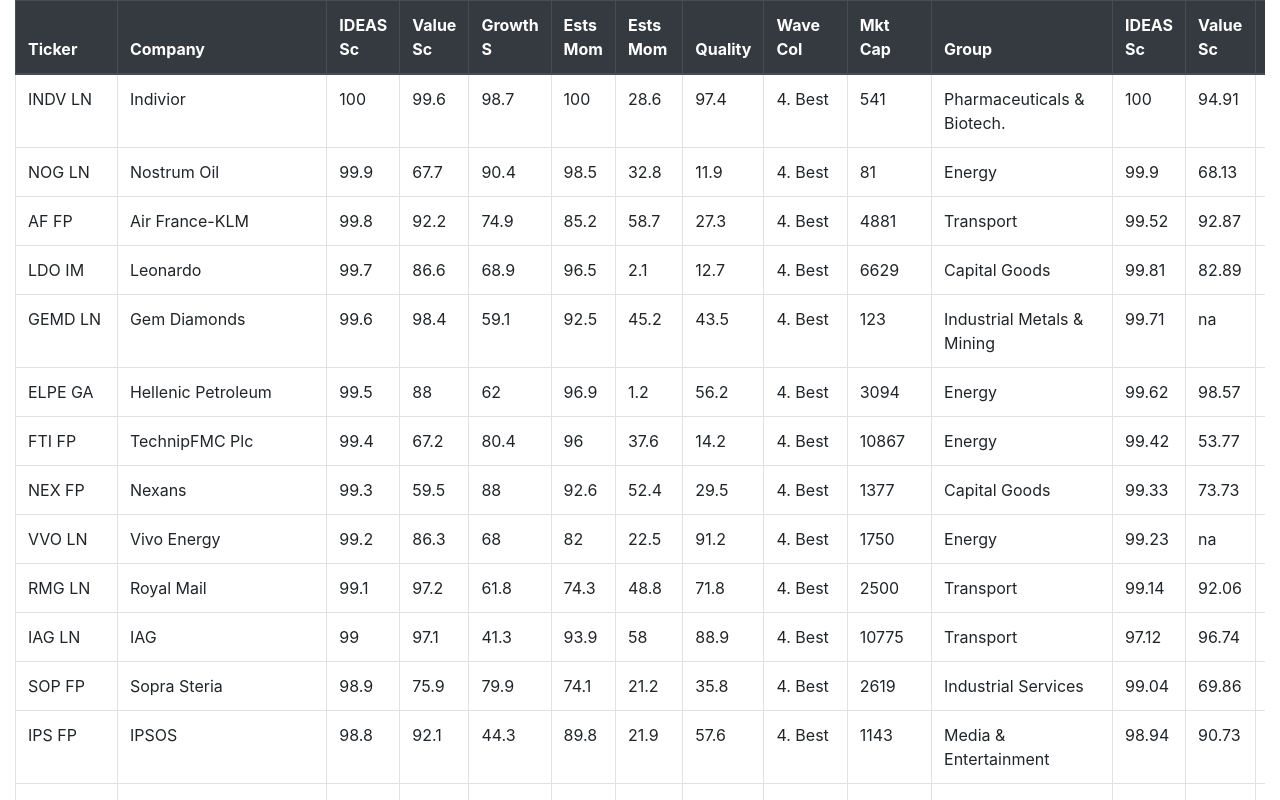
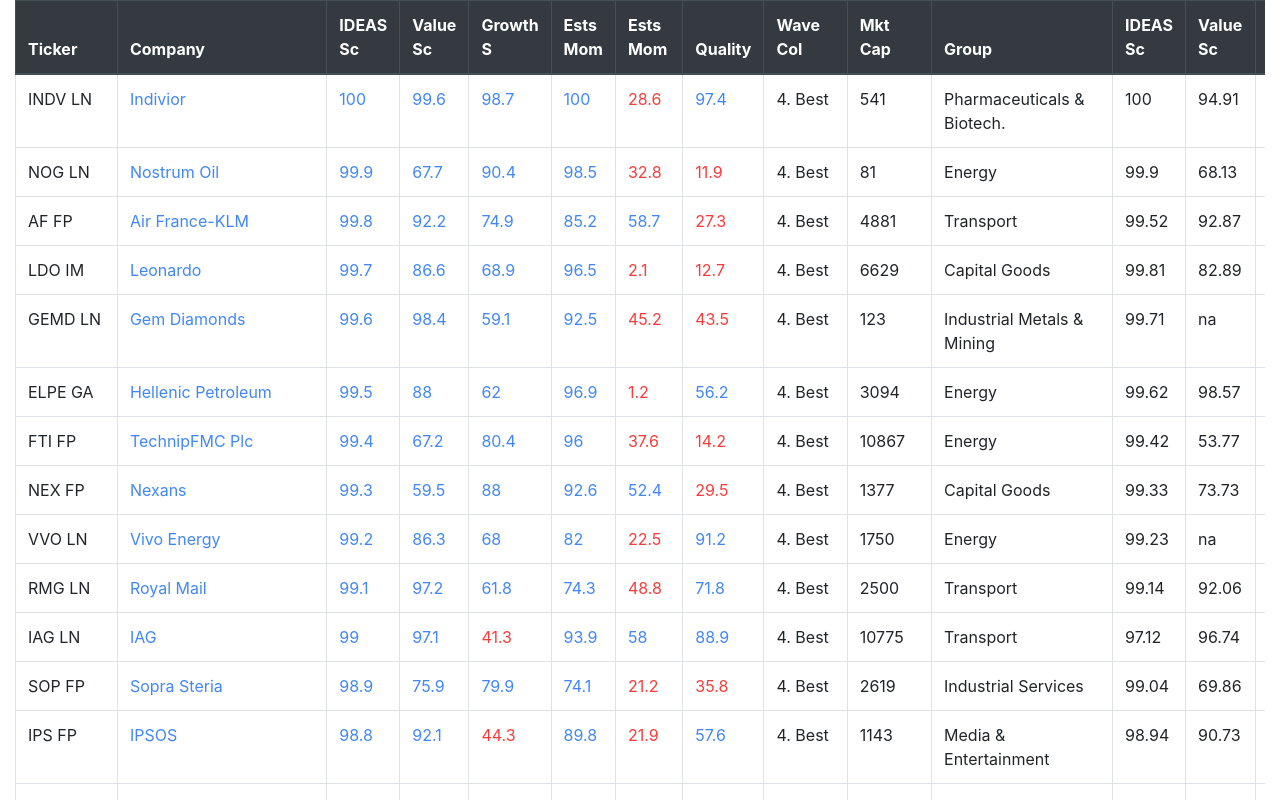
Before and after one commit to RosDiaf/Redburn-Test, an Angular app: page / in a window 1280 px wide. Shown: the top 800 px of the page. Built offline with nearby package versions, Linux system fonts and the light colour scheme.

Commit message:
Colors blue and red added for values greater than 50 or less equal

```diff
--- a/src/app/app.module.ts
+++ b/src/app/app.module.ts
@@ -9,15 +9,11 @@ import { TableComponent } from './container/table/table.component'
 // -- Service
 import { DatasetService } from './api/dataset.service';
 
-// -- Pipes
-import { KeysPipe } from './pipes/keys.pipe';
-
 @NgModule({
   declarations: [
     AppComponent,
     ContainerComponent,
     TableComponent,
-    KeysPipe
   ],
   imports: [
     BrowserModule,
--- a/src/app/container/table/table.component.html
+++ b/src/app/container/table/table.component.html
@@ -14,13 +14,27 @@
             <ng-container *ngFor="let item of dataset">
               <tr>
                 <td scope="col">{{ item["Ticker"] }}</td>
-                <td scope="col">{{ item["Company"] }}</td>
-                <td scope="col">{{ item["IDEAS Score (/100)"] }}</td>
-                <td scope="col">{{ item["Value Score (/100)"] }}</td>
-                <td scope="col">{{ item["Growth Score (/100)"] }}</td>
-                <td scope="col">{{ item["Ests Momentum - EPS"] }}</td>
-                <td scope="col">{{ item["Ests Mom Change (3m) - EPS"] }}</td>
-                <td scope="col">{{ item["Quality Score (/100)"] }}</td>
+                <td scope="col" [ngClass]="item['IDEAS Score (/100)'] > 50 ? 'blue' : 'red'">
+                  {{ item["Company"] }}
+                </td>
+                <td scope="col" [ngClass]="item['IDEAS Score (/100)'] > 50 ? 'blue' : 'red'">
+                  {{ item["IDEAS Score (/100)"] }}
+                </td>
+                <td scope="col" [ngClass]="item['Value Score (/100)'] > 50 ? 'blue' : 'red'">
+                  {{ item["Value Score (/100)"] }}
+                </td>
+                <td scope="col" [ngClass]="item['Growth Score (/100)'] > 50 ? 'blue' : 'red'">
+                  {{ item["Growth Score (/100)"] }}
+                </td>
+                <td scope="col" [ngClass]="item['Ests Momentum - EPS'] > 50 ? 'blue' : 'red'">
+                  {{ item["Ests Momentum - EPS"] }}
+                </td>
+                <td scope="col" [ngClass]="item['Ests Mom Change (3m) - EPS'] > 50 ? 'blue' : 'red'">
+                  {{ item["Ests Mom Change (3m) - EPS"] }}
+                </td>
+                <td scope="col" [ngClass]="item['Quality Score (/100)'] > 50 ? 'blue': 'red'">
+                  {{ item["Quality Score (/100)"] }}
+                </td>
                 <td scope="col">{{ item["Wave Column"] }}</td>
                 <td scope="col">{{ item["Mkt Cap $(m)"] }}</td>
                 <td scope="col">{{ item["Group"] }}</td>
--- a/src/app/container/table/table.component.scss
+++ b/src/app/container/table/table.component.scss
@@ -0,0 +1,9 @@
+@import '../../../assets/styles/variables.scss';
+table {
+    .blue {
+        color: $tableCellBlueColor;
+    }
+    .red {
+        color: $tableCellRedColor;
+    }
+}
--- a/src/app/pipes/keys.pipe.ts
+++ /dev/null
@@ -1,10 +0,0 @@
-import { Pipe, PipeTransform } from '@angular/core';
-
-@Pipe({
-  name: 'keysPipe'
-})
-export class KeysPipe implements PipeTransform {
-    transform(value: any, args: any[] = null): any {
-        return Object.keys(value)//.map(key => value[key]);
-    }
-}
--- /dev/null
+++ b/src/assets/styles/variables.scss
@@ -0,0 +1,2 @@
+$tableCellBlueColor: #4287f5;
+$tableCellRedColor: #f53d3d;
```
Also changed, not shown: 1 other file (tests, documents, lock files or other folders).
